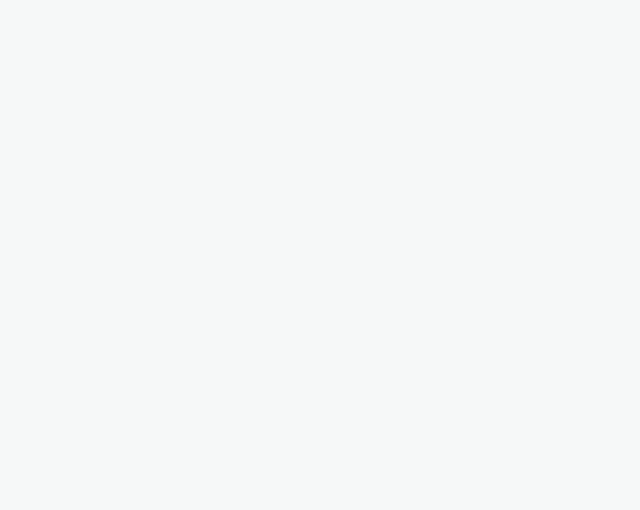
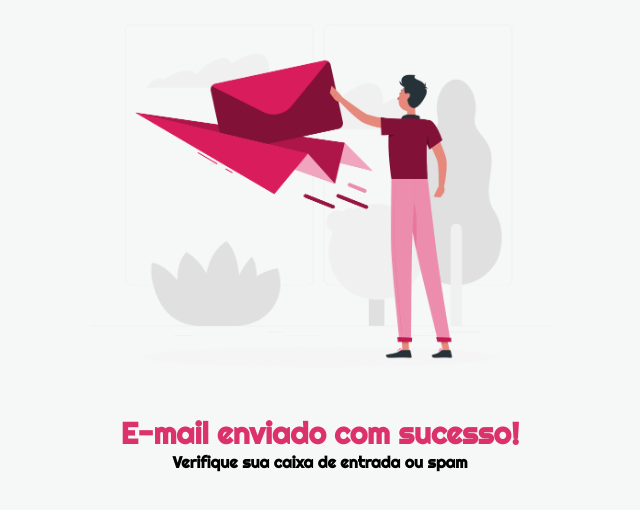
Before and after one commit to eveban/pitstop-web, a React (Vite) app: page /success-mail in a window 1280 px wide. Before the commit this address had no page. Shown: the part 106-616 px from the top of the page, without its empty margins (320-960 px from the left). Built offline with nearby package versions, Linux system fonts and the light colour scheme.

Commit message:
feat: create page email success

```diff
--- /dev/null
+++ b/src/pages/SuccessEmail/index.tsx
@@ -0,0 +1,17 @@
+import React from 'react';
+
+import './style.css';
+
+import sendMail from '../../assets/sendMail.png';
+
+const SuccessEmail: React.FC = () => {
+  return (
+    <div className="success">
+      <img src={sendMail} alt="E-mail enviando com sucesso" />
+      <h1>E-mail enviado com sucesso!</h1>
+      <h4>Verifique sua caixa de entrada ou spam</h4>
+    </div>
+  );
+};
+
+export default SuccessEmail;
--- /dev/null
+++ b/src/pages/SuccessEmail/style.css
@@ -0,0 +1,34 @@
+/* Embrulhando */
+.success {
+  display: flex;
+  align-items: center;
+  justify-content: center;
+  flex-direction: column;
+  width: 100%;
+  /* padding-inline: 2.4rem; */
+  padding-block: 10rem;
+}
+.success h1 {
+  font-size: 3rem;
+  color: rgba(217, 28, 92, 0.9);
+}
+
+img {
+  width: 26.4rem;
+
+  display: block; /*Remover todos os espaÃ§o entre o .stats da imagem*/
+  margin-inline: auto;
+
+  object-position: 0 2rem;
+}
+
+/*=========== Responsividade ==========*/
+@media (min-width: 1024px) {
+  img {
+    width: 46rem;
+  }
+
+  .success {
+    padding-block: 6rem;
+  }
+}
--- a/src/routes.tsx
+++ b/src/routes.tsx
@@ -2,6 +2,7 @@ import React from 'react';
 import { BrowserRouter, Routes, Route } from 'react-router-dom';
 
 import Agreement from './pages/Agreement';
+import SuccessEmail from './pages/SuccessEmail';
 import Home from './App';
 
 const Router: React.FC = () => {
@@ -10,6 +11,7 @@ const Router: React.FC = () => {
       <Routes>
         <Route path="/" element={<Home />} />
         <Route path="/contrato" element={<Agreement />} />
+        <Route path="/success-mail" element={<SuccessEmail />} />
       </Routes>
     </BrowserRouter>
   );
```
Also changed, not shown: src/assets/sendMail.png (added).
